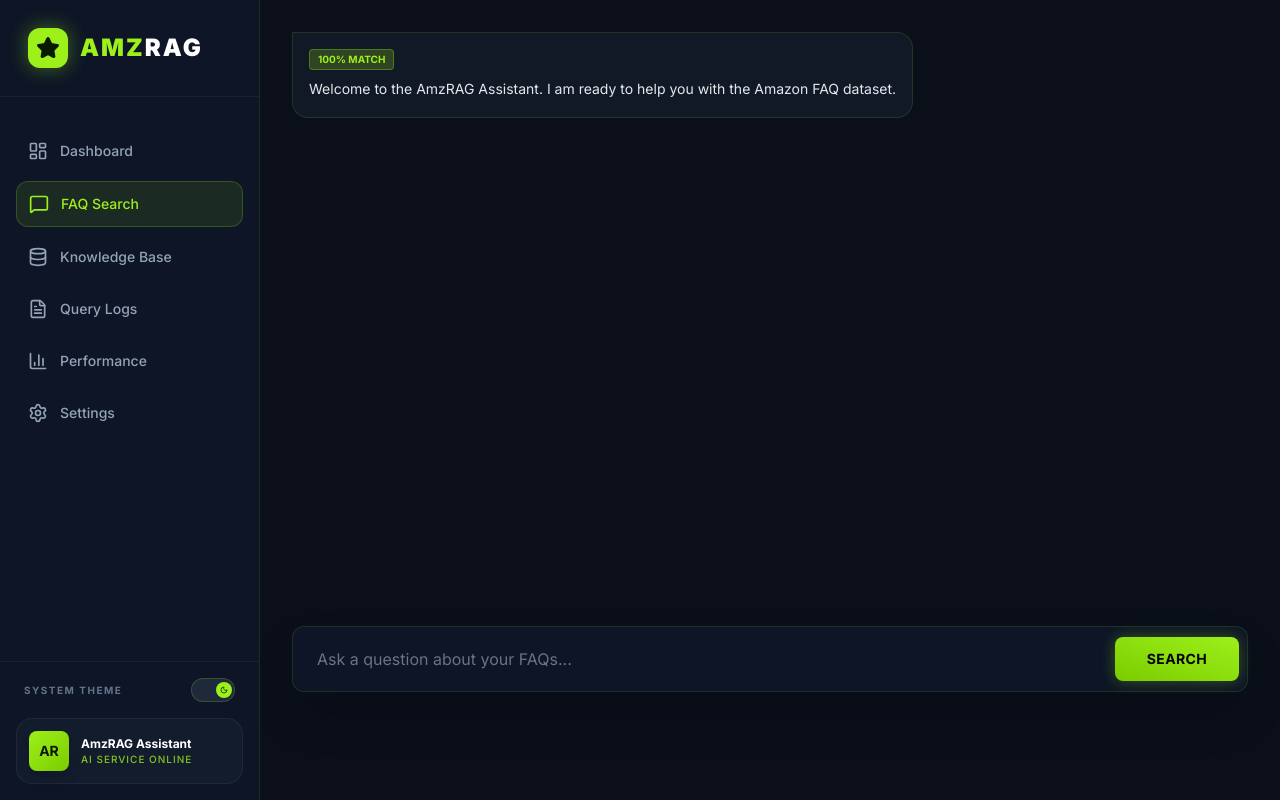
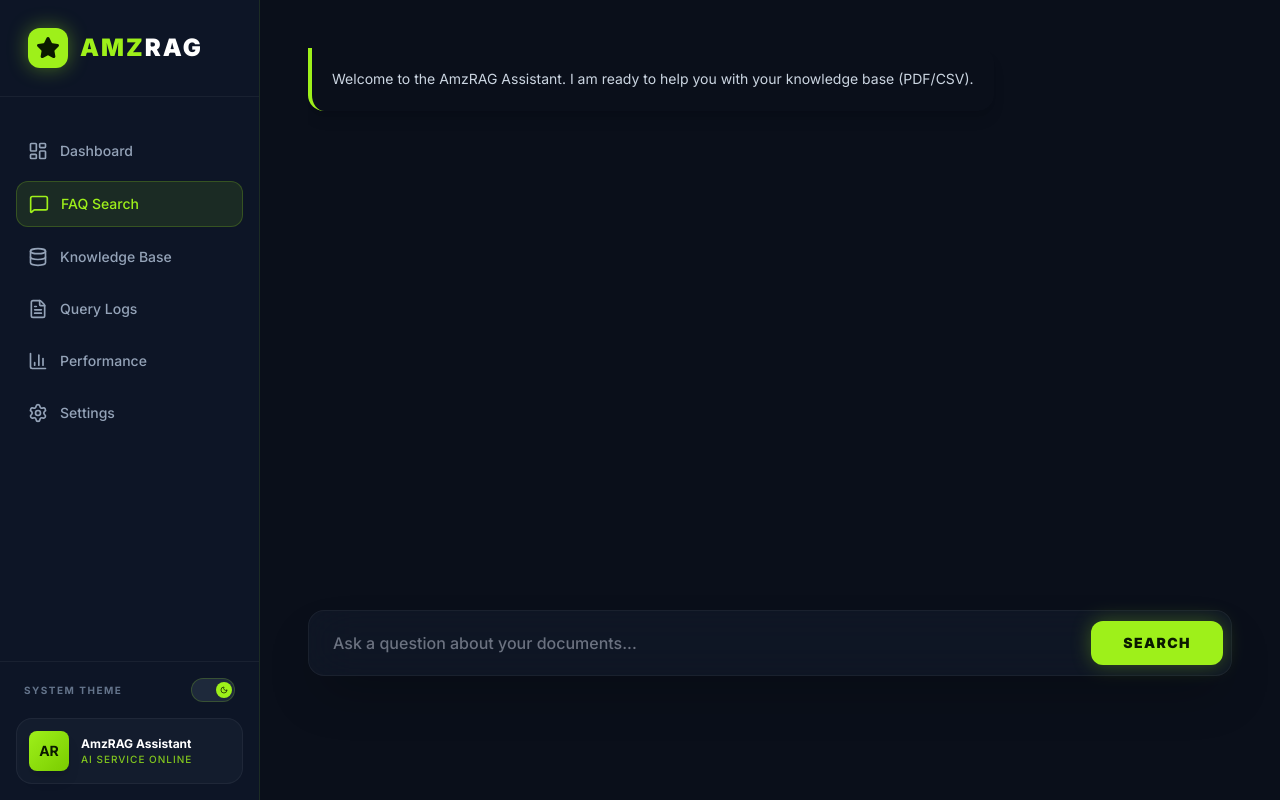
Before and after one commit to ndia4343/RAG-Chatbot-Collection, a Next.js app in the folder Amazon-FAQ-Customer-Chatbot/frontend/: page /assistant in a window 1280 px wide. Built offline with nearby package versions, Linux system fonts and the light colour scheme.

Commit message:
Update assistant messages and UI styles

```diff
--- a/Amazon-FAQ-Customer-Chatbot/frontend/app/assistant/page.tsx
+++ b/Amazon-FAQ-Customer-Chatbot/frontend/app/assistant/page.tsx
@@ -1,6 +1,5 @@
 'use client'
 
-import Sidebar from '@/components/dashboard/Sidebar'
 import { useState, useRef, useEffect } from 'react'
 import DashboardLayout from '@/components/dashboard/DashboardLayout'
 
@@ -19,7 +18,7 @@ export default function AssistantPage() {
     {
       id: '1',
       role: 'assistant',
-      content: 'Welcome to the AmzRAG Assistant. I am ready to help you with the Amazon FAQ dataset.',
+      content: 'Welcome to the AmzRAG Assistant. I am ready to help you with your knowledge base (PDF/CSV).',
     }
   ])
   const [input, setInput] = useState('')
@@ -58,9 +57,9 @@ export default function AssistantPage() {
       const aiResponse: Message = {
         id: (Date.now() + 1).toString(),
         role: 'assistant',
-        content: data.answer || "I'm sorry, I couldn't find an answer in the FAQ dataset.",
+        content: data.answer || "I'm sorry, I couldn't find a matching answer in the provided documents.",
         confidence: data.confidence || 0.85,
-        sources: data.sources || ['Amazon FAQ CSV'],
+        sources: data.sources || ['Knowledge Base Extract'],
       }
 
       setMessages(prev => [...prev, aiResponse])
@@ -68,7 +67,7 @@ export default function AssistantPage() {
       const errorMsg: Message = {
         id: (Date.now() + 1).toString(),
         role: 'assistant',
-        content: "Error: Could not connect to the knowledge base. Please check if the Hugging Face Space is running.",
+        content: "Error: Could not connect to AmzRAG Engine. Please ensure your Hugging Face Space is active.",
       }
       setMessages(prev => [...prev, errorMsg])
     } finally {
@@ -78,62 +77,79 @@ export default function AssistantPage() {
 
   return (
     <DashboardLayout>
-      <div className="flex flex-col h-[calc(100vh-140px)] max-w-5xl mx-auto">
+      <div className="flex flex-col h-[calc(100vh-140px)] max-w-5xl mx-auto p-4">
 
         {/* Chat Messages Area */}
-        <div className="flex-1 overflow-y-auto mb-6 pr-4 space-y-6 scrollbar-thin">
+        <div className="flex-1 overflow-y-auto mb-6 pr-2 space-y-6 scrollbar-thin">
           {messages.map((msg) => (
             <div key={msg.id} className={`flex ${msg.role === 'user' ? 'justify-end' : 'justify-start'}`}>
-              <div className={`max-w-[85%] rounded-2xl p-4 ${
-                msg.role === 'user'
-                  ? 'bg-brand text-black font-medium rounded-tr-none'
-                  : 'bg-dark-card border border-dark-border text-gray-200 rounded-tl-none'
-              }`}>
-                {msg.role === 'assistant' && (
-                  <div className="flex items-center gap-2 mb-2">
-                    <span className="text-[10px] font-bold bg-brand/20 text-brand px-2 py-0.5 rounded border border-brand/30">
-                      {msg.confidence ? Math.round(msg.confidence * 100) : 100}% MATCH
+              <div
+                className={`max-w-[85%] rounded-2xl p-5 shadow-lg transition-all duration-500 ${
+                  msg.role === 'user'
+                    ? 'bg-[#9ef01a] text-[#0a1a00] font-semibold rounded-tr-none'
+                    : 'glass-card border-l-4 border-[#9ef01a] rounded-tl-none'
+                }`}
+              >
+                {/* Assistant Label & Confidence Score */}
+                {msg.role === 'assistant' && msg.confidence && (
+                  <div className="flex items-center gap-2 mb-3">
+                    <span className="text-[10px] font-bold bg-[#9ef01a]/20 text-[#9ef01a] px-2 py-0.5 rounded border border-[#9ef01a]/30 uppercase tracking-widest">
+                      {Math.round(msg.confidence * 100)}% Match Confidence
                     </span>
                   </div>
                 )}
 
-                <p className="text-sm leading-relaxed">{msg.content}</p>
+                {/* Message Content - Dynamic Text Colors for Theme Safety */}
+                <p className={`text-sm leading-relaxed ${
+                  msg.role === 'user'
+                    ? 'text-[#0a1a00]'
+                    : 'text-slate-300 dark:text-slate-300 light:text-slate-800'
+                }`}>
+                  {msg.content}
+                </p>
 
+                {/* Sources Section */}
                 {msg.sources && (
-                  <div className="mt-3 pt-3 border-t border-white/5 flex gap-2">
+                  <div className="mt-4 pt-3 border-t border-white/5 flex flex-wrap gap-2">
                     {msg.sources.map(s => (
-                      <span key={s} className="text-[10px] text-brand/80 italic">#{s}</span>
+                      <span key={s} className="text-[10px] text-[#9ef01a] font-medium opacity-80 uppercase tracking-tighter">
+                        # {s}
+                      </span>
                     ))}
                   </div>
                 )}
               </div>
             </div>
           ))}
+
+          {/* Loading Animation */}
           {isLoading && (
-            <div className="flex justify-start animate-pulse">
-              <div className="bg-dark-card border border-dark-border p-4 rounded-xl text-brand text-xs">
-                AI is searching knowledge base...
+            <div className="flex justify-start">
+              <div className="glass-card p-4 rounded-xl text-[#9ef01a] text-xs flex items-center gap-2 animate-pulse">
+                <div className="w-2 h-2 bg-[#9ef01a] rounded-full animate-bounce" />
+                AmzRAG is extracting knowledge...
               </div>
             </div>
           )}
           <div ref={messagesEndRef} />
         </div>
 
-        {/* Input Form */}
-        <form onSubmit={handleSendMessage} className="relative flex items-center gap-3 bg-dark-secondary p-2 rounded-xl border border-dark-border shadow-2xl">
+        {/* Input Form - Premium Styling to match your Screenshot */}
+        <form onSubmit={handleSendMessage} className="relative flex items-center gap-3 bg-[#111827]/80 light:bg-white backdrop-blur-xl p-2 rounded-2xl border border-white/5 light:border-slate-200 shadow-2xl">
           <input
             type="text"
             value={input}
             onChange={(e) => setInput(e.target.value)}
-            placeholder="Ask a question about your FAQs..."
-            className="flex-1 bg-transparent border-none text-white px-4 py-3 outline-none placeholder:text-gray-500"
+            placeholder="Ask a question about your documents..."
+            className="flex-1 bg-transparent border-none text-white light:text-slate-900 px-4 py-3 outline-none placeholder:text-gray-500 font-medium"
           />
 
           <button
             type="submit"
-            className="bg-gradient-to-tr from-brand-dark to-brand hover:from-brand hover:to-brand-hover shadow-[0_0_15px_rgba(158,240,26,0.3)] transition-all px-8 py-3 rounded-lg text-black font-bold text-sm uppercase tracking-wide"
+            disabled={isLoading}
+            className="bg-[#9ef01a] hover:bg-[#ccff33] shadow-[0_0_20px_rgba(158,240,26,0.3)] transition-all px-8 py-3 rounded-xl text-[#0a1a00] font-black text-sm uppercase tracking-widest disabled:opacity-50"
           >
-            Search
+            {isLoading ? '...' : 'Search'}
           </button>
         </form>
       </div>
```
